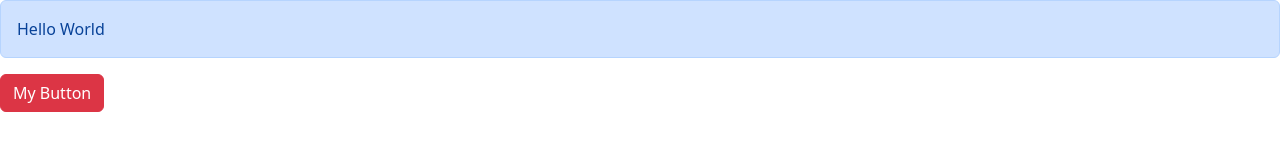
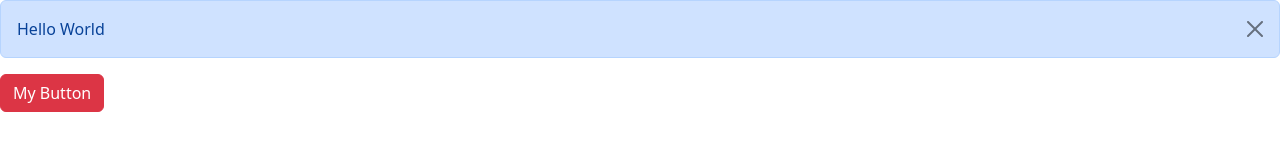
Before and after one commit to kelia01/React, a React (Vite) app in the folder vite-project/: page / in a window 1280 px wide. Shown: the top 160 px of the page. Built offline with nearby package versions, Linux system fonts and the light colour scheme.

Commit message:
Add an alert after you click a button

```diff
--- a/vite-project/src/components/Alert.tsx
+++ b/vite-project/src/components/Alert.tsx
@@ -2,12 +2,14 @@
 
  interface Props{
     children: ReactNode;
+    onClose: () => void;
   }
 
 
-const Alert = ({children}: Props) => {
+const Alert = ({children, onClose}: Props) => {
   return (
-    <div className="alert alert-primary">{children}</div>
+    <div className="alert alert-primary alert-dismissible">{children}
+    <button type="button" className="btn-close" onClick={onClose} data-bs-dismiss="alert" aria-label="Close"></button></div>
   )
 }
 
```
